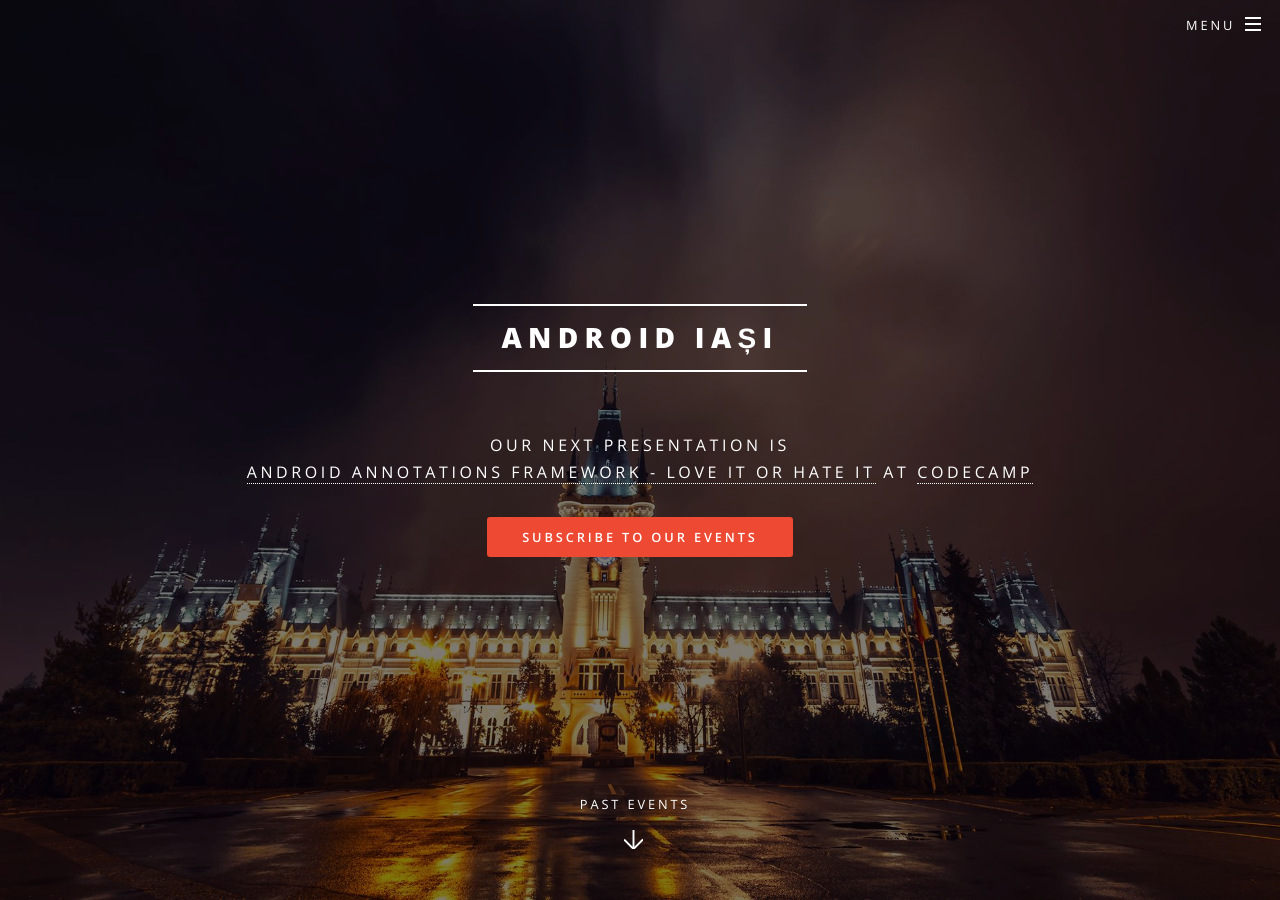
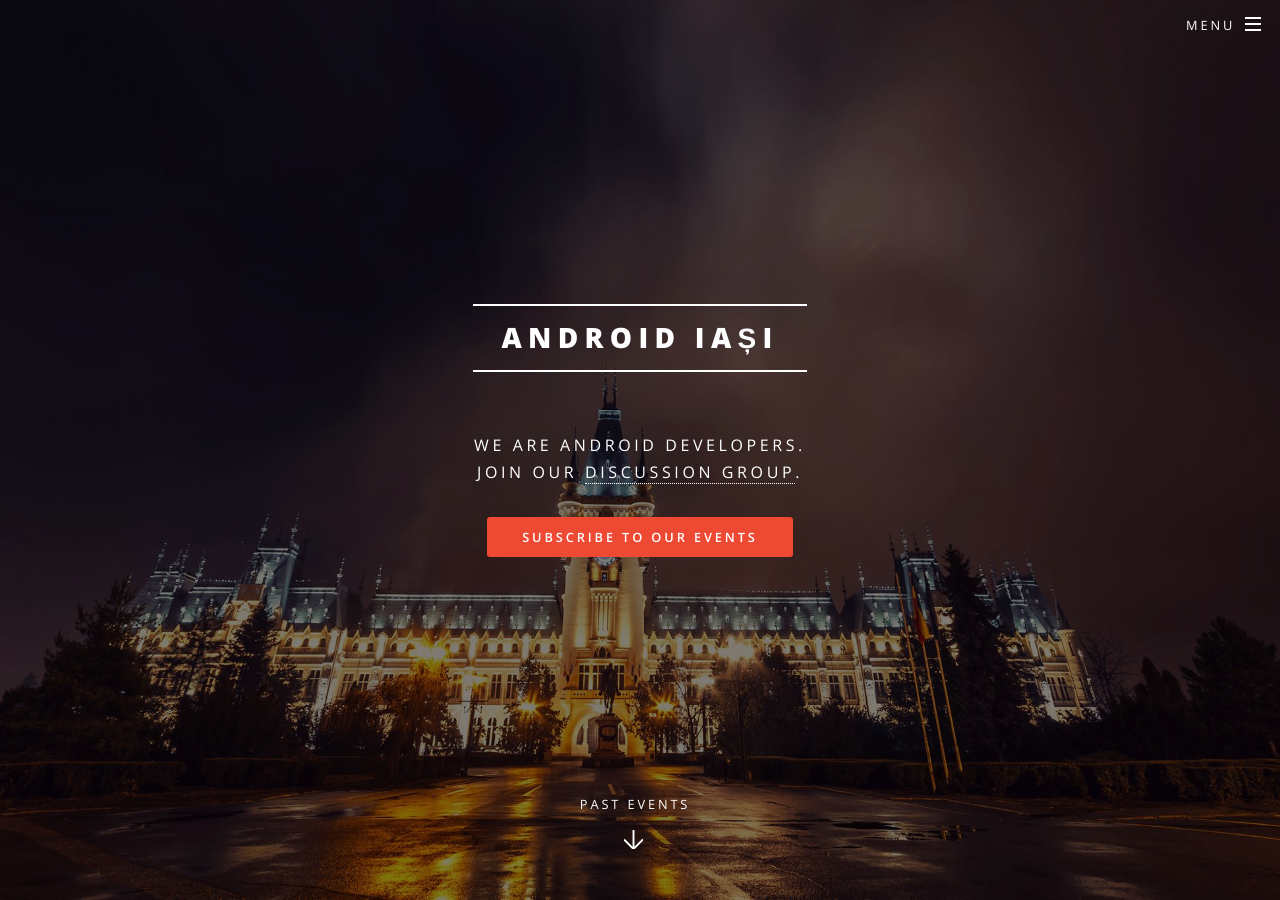
Before and after one commit to AndroidIasi/androidiasi.github.io, a Jekyll site: the page built from index.html, in a window 1280 px wide and 900 px high. Built offline with Jekyll 4.4.1, drawn with Linux system fonts in a browser that asks for light colours.

Commit message:
Updating Android annotations presentation details and removing cta for the presentation.

```diff
--- a/_config.yml
+++ b/_config.yml
@@ -4,8 +4,8 @@
 # Site settings
 title: Android Iași
 description: |
-  Our next presentation is
-  [Android Annotations Framework - Love it or hate it](/events/android-annotations-framework-love-it-or-hate-it.html) at [CodeCamp](http://iasi.codecamp.ro)
+  We are Android Developers.
+  Join our [discussion group](http://bit.ly/android-iasi).
 owner: Android Iași # or company name
 first_published: 2016 # if migrating another site, the year of your first publish
 email: just_contact_us_on_facebook
```
Also changed, not shown: events/_posts/2016-04-14-android-annotations-framework-love-it-or-hate-it.md (+8 -0 lines).
